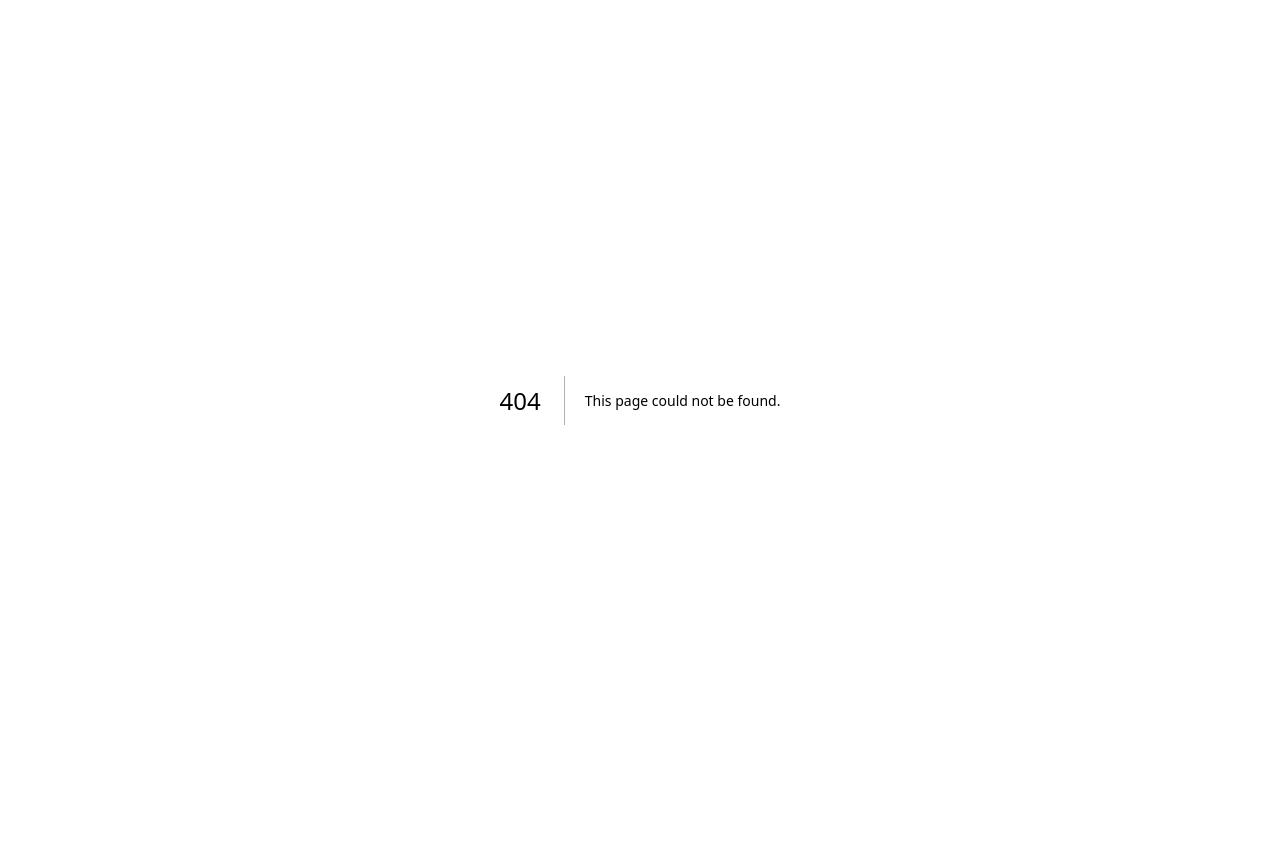
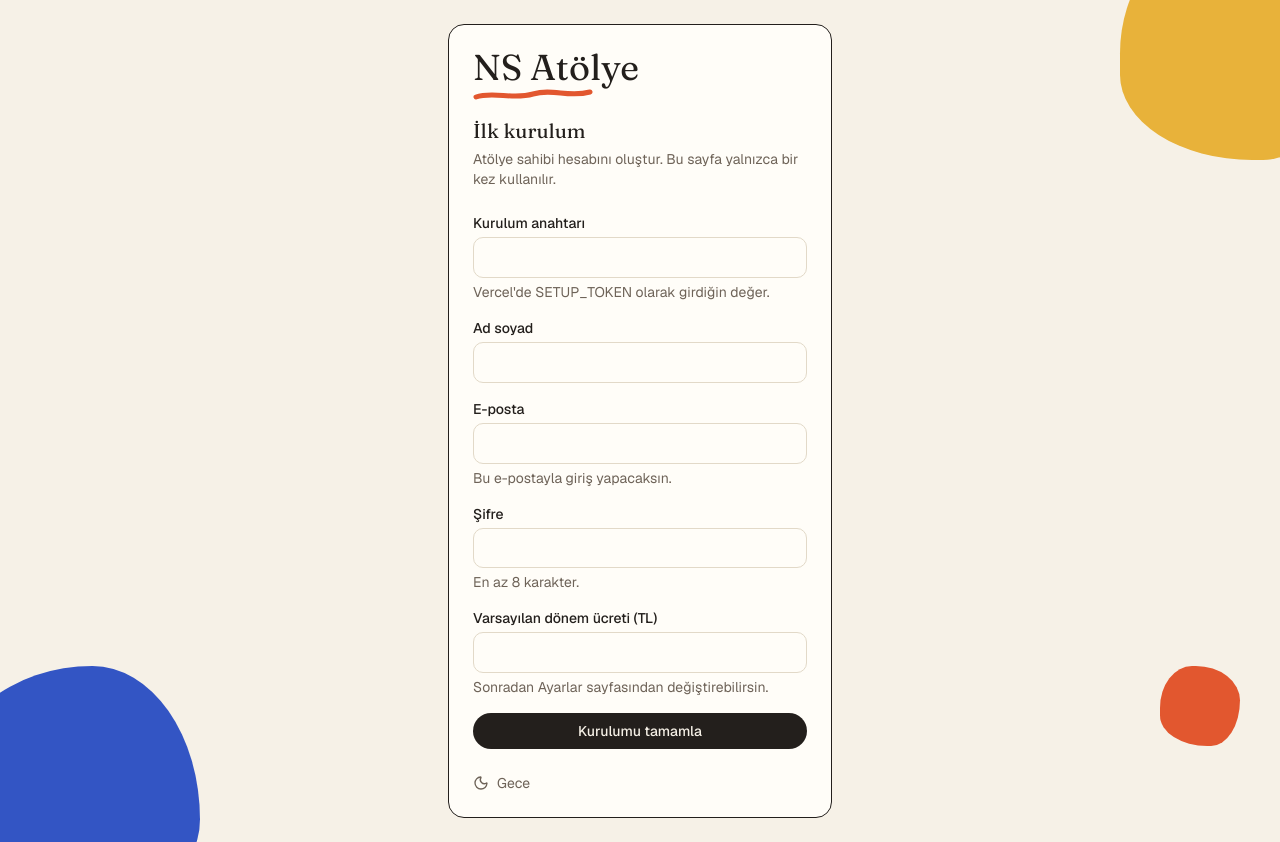
Before and after one commit to aserhatsahin/NSWorkshopRe, a Next.js app: page /setup in a window 1280 px wide. Before the commit this address had no page. Before the commit the page ends 800 px from the top, so only its background shows below. Built offline with nearby package versions, Linux system fonts and the light colour scheme; no server answers; the database is empty.

Commit message:
feat(setup): ilk atölye sahibi hesabı için tek kullanımlık kurulum sayfası
Co-Authored-By: Claude Opus 5.5 <noreply@anthropic.com>

```diff
--- /dev/null
+++ b/app/(auth)/setup/page.tsx
@@ -0,0 +1,32 @@
+import type { Metadata } from "next";
+import Link from "next/link";
+import { Suspense } from "react";
+import { AuthCard } from "@/components/auth-card";
+import { isSetupNeeded } from "@/modules/setup/service";
+import { SetupForm } from "./setup-form";
+
+export const metadata: Metadata = { title: "İlk kurulum" };
+
+export default function SetupPage() {
+  return (
+    <AuthCard title="İlk kurulum" subtitle="Atölye sahibi hesabını oluştur. Bu sayfa yalnızca bir kez kullanılır.">
+      <Suspense fallback={<p className="text-sm text-muted">Yükleniyor…</p>}>
+        <SetupGate />
+      </Suspense>
+    </AuthCard>
+  );
+}
+
+async function SetupGate() {
+  if (!(await isSetupNeeded())) {
+    return (
+      <p className="text-sm">
+        Kurulum zaten yapılmış.{" "}
+        <Link href="/login" className="font-medium underline">
+          Giriş yap
+        </Link>
+      </p>
+    );
+  }
+  return <SetupForm />;
+}
--- /dev/null
+++ b/app/(auth)/setup/setup-form.tsx
@@ -0,0 +1,60 @@
+"use client";
+
+import { useActionState } from "react";
+import { primaryButton } from "@/components/button-styles";
+import { FormField } from "@/components/form-field";
+import { FormMessage } from "@/components/form-message";
+import { setupAction } from "@/modules/setup/actions";
+
+export function SetupForm() {
+  const [state, formAction, isPending] = useActionState(setupAction, {});
+  const values = state.values ?? {};
+
+  return (
+    <form action={formAction} className="flex flex-col gap-4">
+      <FormField
+        label="Kurulum anahtarı"
+        name="token"
+        type="password"
+        autoComplete="off"
+        required
+        errors={state.fieldErrors?.token}
+        hint="Vercel'de SETUP_TOKEN olarak girdiğin değer."
+      />
+      <FormField label="Ad soyad" name="fullName" autoComplete="name" required defaultValue={values.fullName} errors={state.fieldErrors?.fullName} />
+      <FormField
+        label="E-posta"
+        name="email"
+        type="email"
+        autoComplete="email"
+        required
+        defaultValue={values.email}
+        errors={state.fieldErrors?.email}
+        hint="Bu e-postayla giriş yapacaksın."
+      />
+      <FormField
+        label="Şifre"
+        name="password"
+        type="password"
+        autoComplete="new-password"
+        required
+        minLength={8}
+        errors={state.fieldErrors?.password}
+        hint="En az 8 karakter."
+      />
+      <FormField
+        label="Varsayılan dönem ücreti (TL)"
+        name="defaultPeriodPrice"
+        inputMode="decimal"
+        required
+        defaultValue={values.defaultPeriodPrice}
+        errors={state.fieldErrors?.defaultPeriodPrice}
+        hint="Sonradan Ayarlar sayfasından değiştirebilirsin."
+      />
+      <FormMessage state={state} />
+      <button type="submit" disabled={isPending} className={primaryButton}>
+        {isPending ? "Kuruluyor…" : "Kurulumu tamamla"}
+      </button>
+    </form>
+  );
+}
--- a/lib/auth/config.ts
+++ b/lib/auth/config.ts
@@ -2,7 +2,7 @@ import type { NextAuthConfig } from "next-auth";
 
 // Bu dosya proxy.ts tarafından da yüklenir; her istekte çalıştığı için
 // Prisma veya bcrypt import etmez. Provider'lar lib/auth/index.ts'te eklenir.
-const PUBLIC_PATHS = ["/login", "/register"];
+const PUBLIC_PATHS = ["/login", "/register", "/setup"];
 
 export const authConfig = {
   pages: { signIn: "/login" },
--- a/modules/audit/describe.ts
+++ b/modules/audit/describe.ts
@@ -27,6 +27,7 @@ export const AUDIT_ACTION_LABELS: Record<AuditAction, string> = {
   STAFF_UPDATED: "Personel güncellendi",
   STAFF_PASSWORD_RESET: "Personel şifresi değiştirildi",
   PASSWORD_CHANGED: "Kullanıcı kendi şifresini değiştirdi",
+  WORKSHOP_SETUP: "İlk kurulum yapıldı",
 };
 
 export const AUDIT_CATEGORIES = {
@@ -48,7 +49,7 @@ export const AUDIT_CATEGORIES = {
   },
   admin: {
     label: "Yönetim",
-    actions: ["GROUP_CREATED", "GROUP_UPDATED", "SETTINGS_UPDATED", "STAFF_CREATED", "STAFF_UPDATED", "STAFF_PASSWORD_RESET", "PASSWORD_CHANGED"],
+    actions: ["GROUP_CREATED", "GROUP_UPDATED", "SETTINGS_UPDATED", "STAFF_CREATED", "STAFF_UPDATED", "STAFF_PASSWORD_RESET", "PASSWORD_CHANGED", "WORKSHOP_SETUP"],
   },
 } as const satisfies Record<string, { label: string; actions: readonly AuditAction[] }>;
 
--- a/modules/audit/service.ts
+++ b/modules/audit/service.ts
@@ -24,6 +24,7 @@ export type AuditAction =
   | "STAFF_PASSWORD_RESET"
   | "STUDENT_PASSWORD_SET"
   | "PASSWORD_CHANGED"
+  | "WORKSHOP_SETUP"
   | "TRANSACTION_REVERSED"
   | "ATTENDANCE_MARKED";
 
--- /dev/null
+++ b/modules/setup/actions.ts
@@ -0,0 +1,47 @@
+"use server";
+
+import { headers } from "next/headers";
+import { redirect } from "next/navigation";
+import { z } from "zod";
+import { formValues, toErrorMessage, type FormState } from "@/lib/action-state";
+import { passwordSchema } from "@/modules/auth/password";
+import { clientIpFrom, isRateLimited, recordAttempt, REGISTER_LIMIT } from "@/modules/auth/rate-limit";
+import { positiveLiraAmount } from "@/modules/finance/schema";
+import { createInitialOwner } from "./service";
+
+const setupSchema = z.object({
+  token: z.string("Kurulum anahtarını yaz.").min(1, "Kurulum anahtarını yaz.").max(200),
+  fullName: z.string("Ad soyad yaz.").trim().min(2, "Ad soyad en az 2 karakter olmalı.").max(120),
+  email: z.email("Geçerli bir e-posta gir.").trim().toLowerCase(),
+  password: passwordSchema,
+  defaultPeriodPrice: positiveLiraAmount,
+});
+
+export async function setupAction(_previous: FormState, formData: FormData): Promise<FormState> {
+  const values = formValues(formData, ["password", "token"]);
+  const parsed = setupSchema.safeParse({
+    token: formData.get("token"),
+    fullName: formData.get("fullName"),
+    email: formData.get("email"),
+    password: formData.get("password"),
+    defaultPeriodPrice: formData.get("defaultPeriodPrice"),
+  });
+  if (!parsed.success) {
+    return { fieldErrors: z.flattenError(parsed.error).fieldErrors, values };
+  }
+
+  // Anahtarın deneme yanılmayla bulunmasını zorlaştırır.
+  const attemptKey = `setup:${clientIpFrom(await headers())}`;
+  if (await isRateLimited(attemptKey, REGISTER_LIMIT)) {
+    return { error: "Çok fazla deneme yapıldı. Bir saat sonra tekrar dene.", values };
+  }
+
+  try {
+    await createInitialOwner(parsed.data);
+  } catch (error) {
+    await recordAttempt(attemptKey);
+    return { error: toErrorMessage(error), values };
+  }
+
+  redirect("/login");
+}
--- /dev/null
+++ b/modules/setup/service.ts
@@ -0,0 +1,64 @@
+import { timingSafeEqual } from "node:crypto";
+import { prisma } from "@/lib/db/prisma";
+import { DomainError } from "@/lib/errors";
+import { logAudit } from "@/modules/audit/service";
+import { hashPassword } from "@/modules/auth/password";
+
+export type SetupInput = {
+  token: string;
+  fullName: string;
+  email: string;
+  password: string;
+  defaultPeriodPrice: number;
+};
+
+function tokenMatches(given: string): boolean {
+  const expected = process.env.SETUP_TOKEN;
+  if (!expected) {
+    return false;
+  }
+  const a = Buffer.from(given);
+  const b = Buffer.from(expected);
+  return a.length === b.length && timingSafeEqual(a, b);
+}
+
+export async function isSetupNeeded(): Promise<boolean> {
+  return (await prisma.user.count({ where: { role: "OWNER" } })) === 0;
+}
+
+// Yeni kurulmuş, boş bir veritabanında ilk atölye sahibini oluşturur.
+// Oturumsuz çağrıldığı için iki koşulla korunur: sunucudaki SETUP_TOKEN'ı
+// bilmek ve sistemde henüz hiç OWNER olmaması. İlk kurulumdan sonra bu
+// fonksiyon kalıcı olarak kapanır.
+export async function createInitialOwner(input: SetupInput): Promise<void> {
+  if (!tokenMatches(input.token)) {
+    throw new DomainError("Kurulum anahtarı hatalı.");
+  }
+
+  const passwordHash = await hashPassword(input.password);
+
+  await prisma.$transaction(async (tx) => {
+    // Aynı anda gelen iki kurulum isteğinden yalnızca biri geçsin.
+    await tx.$queryRaw`SELECT pg_advisory_xact_lock(hashtext('nsworkshop-setup'))`;
+
+    if ((await tx.user.count({ where: { role: "OWNER" } })) > 0) {
+      throw new DomainError("Kurulum zaten yapılmış.");
+    }
+
+    const owner = await tx.user.create({
+      data: {
+        role: "OWNER",
+        email: input.email,
+        passwordHash,
+        staffProfile: { create: { fullName: input.fullName } },
+      },
+      select: { id: true },
+    });
+
+    if ((await tx.settings.count()) === 0) {
+      await tx.settings.create({ data: { defaultPeriodPrice: input.defaultPeriodPrice } });
+    }
+
+    await logAudit(tx, { actorId: owner.id, action: "WORKSHOP_SETUP" });
+  });
+}
```
Also changed, not shown: 1 other file (tests, documents, lock files or other folders).
